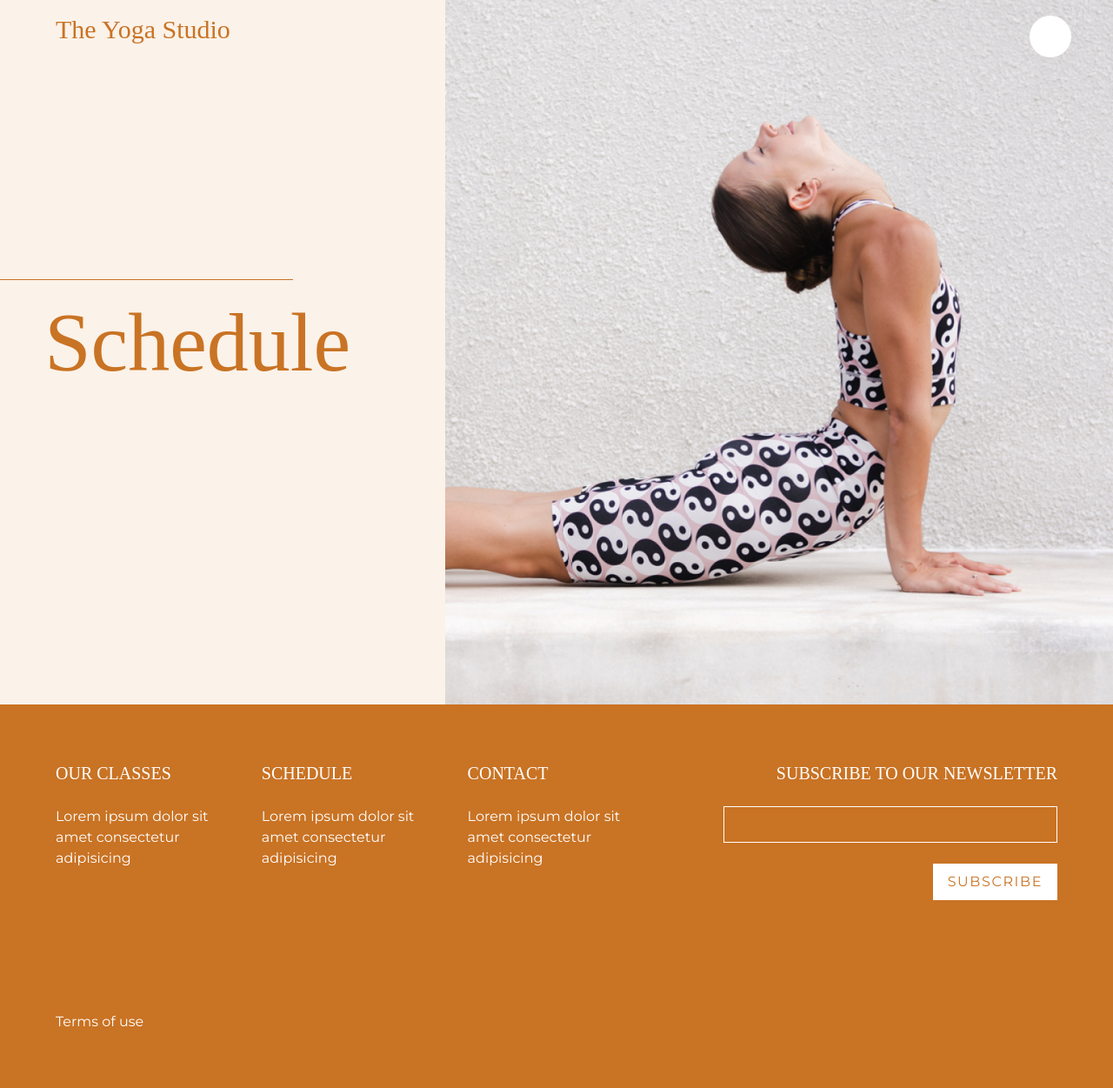
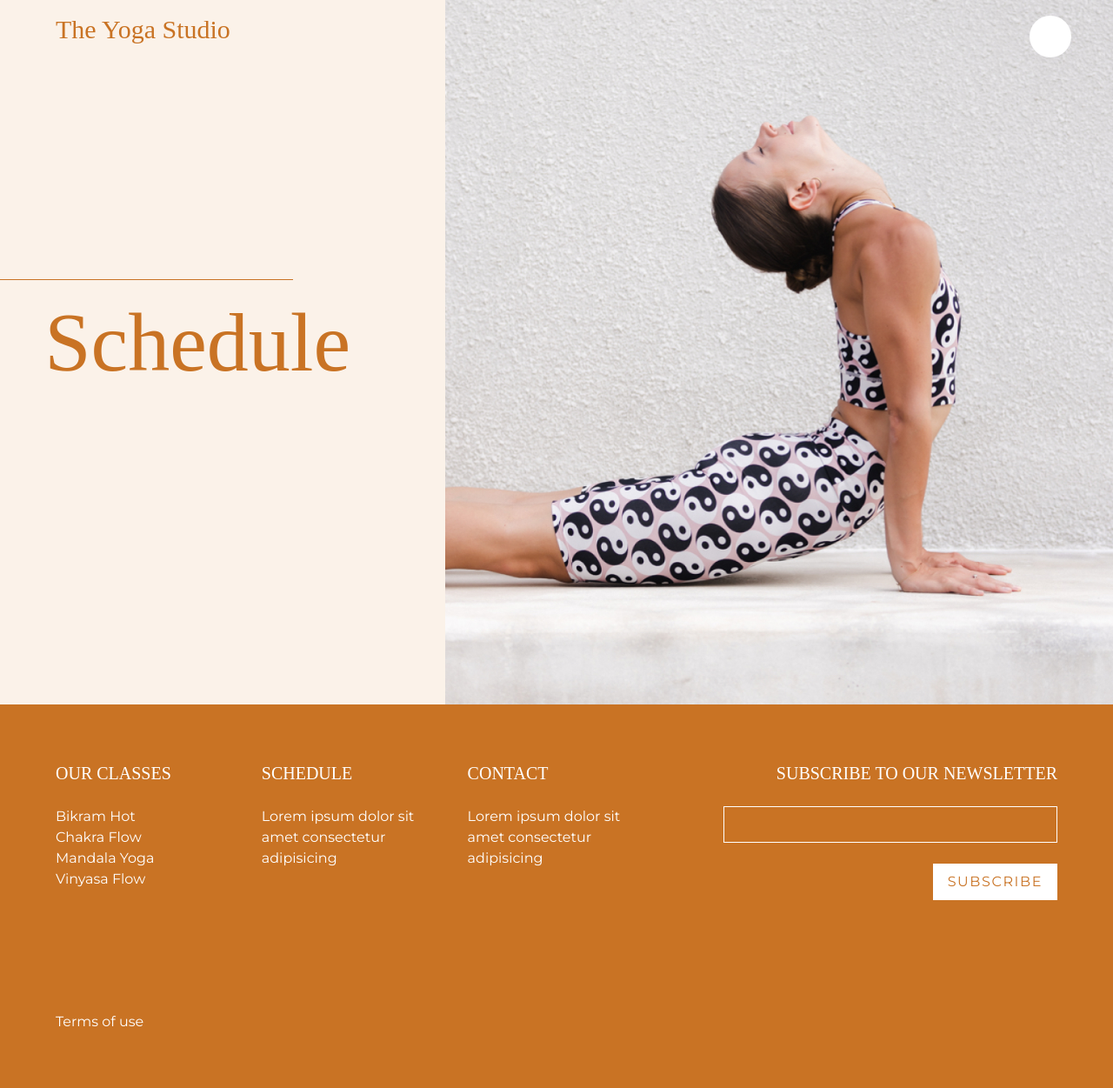
Before and after one commit to jessicaholzCSC/the-yoga-studio, a Jekyll site: the page built from schedule.html, in a window 1280 px wide. Shown: the whole page at 87% size. Built offline with Jekyll 4.4.1, drawn with Linux system fonts in a browser that asks for light colours; nearby versions of some CDN libraries; some web fonts are replaced.

Commit message:
Changed the footer

```diff
--- a/_includes/footer.html
+++ b/_includes/footer.html
@@ -3,7 +3,7 @@
         <!-- Footer Menu -->
         <div>
             <a class="uppercase font-serif text-xl" href="/classes"> Our Classes </a>
-            <p class="mt-6"> Lorem ipsum dolor sit amet consectetur adipisicing </p>
+            <p class="mt-6"> Bikram Hot <br> Chakra Flow <br> Mandala Yoga <br> Vinyasa Flow </p>
         </div>
         <div>
             <a class="uppercase font-serif text-xl" href="/schedule"> Schedule </a>
```
